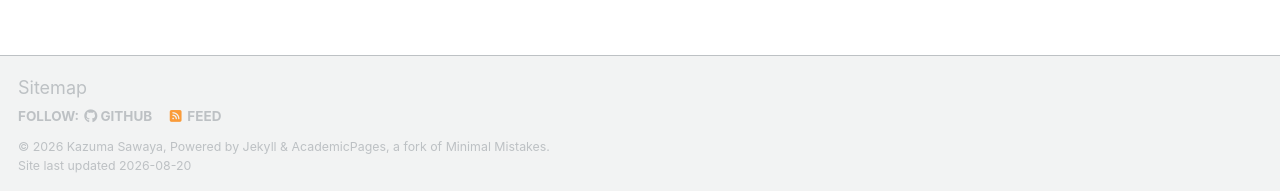
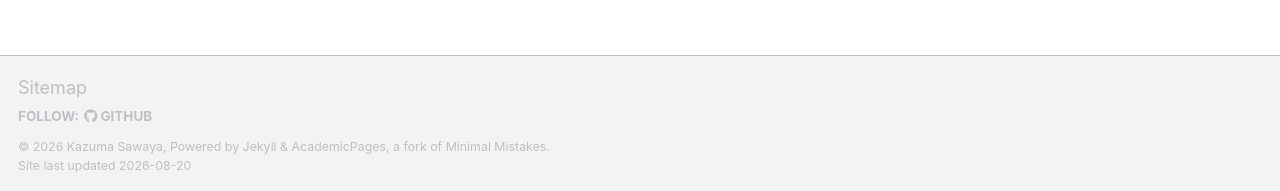
Before and after one commit to sawaya-ka/sawaya-ka.github.io, a Jekyll site: the page built from _pages/about.md, in a window 1280 px wide and 900 px high, scrolled down 927 px. Shown: the part 706-897 px from the top of the window. Built offline with Jekyll 4.4.1, drawn with Linux system fonts in a browser that asks for light colours; some web fonts are replaced; a script that is not in the unit is left out.

Commit message:
Update _config.yml

```diff
--- a/_config.yml
+++ b/_config.yml
@@ -95,7 +95,7 @@ publication_category:
 teaser                   :  # filename of teaser fallback teaser image placed in /images/ for social media previews
 breadcrumbs              : false # true, false (default)
 words_per_minute         : 160
-future                   : true
+future                   : false
 read_more                : "disabled" # if enabled, adds "Read more" links to excerpts
 talkmap_link             : false      #change to true to add link to talkmap on talks page
 comments:
@@ -125,7 +125,7 @@ staticman:
       options:
         format           : "iso8601" # "iso8601" (default), "timestamp-seconds", "timestamp-milliseconds"
 atom_feed:
-  hide                   : false     # change to true to hide the RSS feed in the footer
+  hide                   : true     # change to true to hide the RSS feed in the footer
   path                   : # blank (default) uses feed.xml
 
 
```
